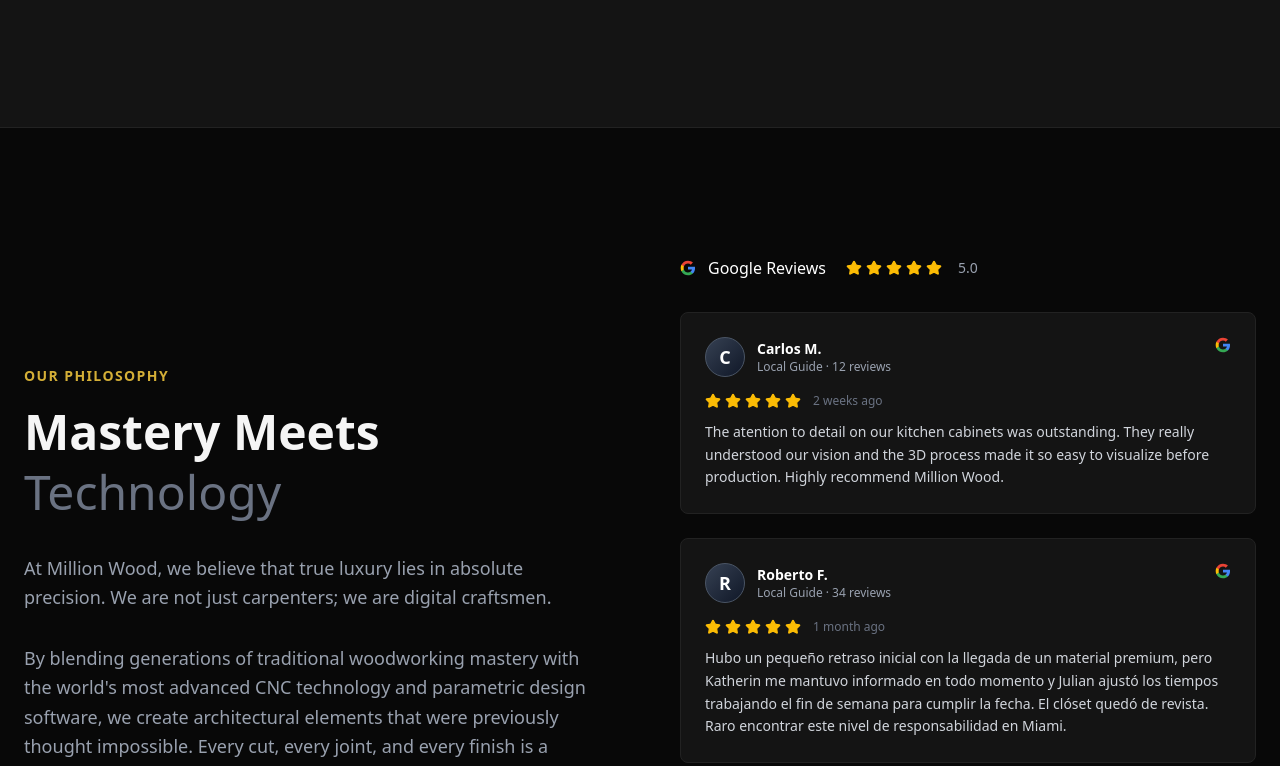
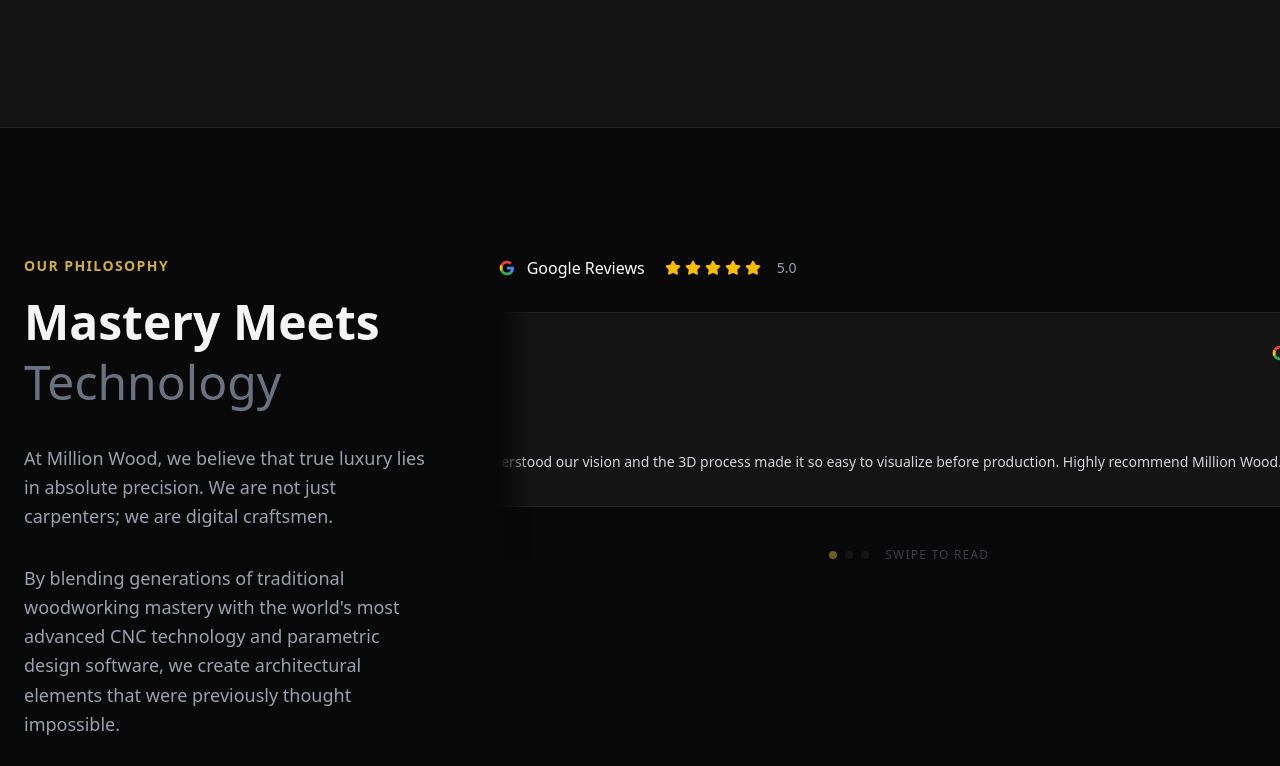
Before and after one commit to woodandstoneflorida-coder/million-wood, a Next.js app: page / in a window 1280 px wide. Shown: the part 5612-6378 px from the top of the page. Built offline with nearby package versions, Linux system fonts and the light colour scheme; no server answers.

Commit message:
feat: implementar carrusel horizontal de testimonios con rotacion automatica inteligente y soporte tactil (swipe)

```diff
--- a/src/components/Testimonials.tsx
+++ b/src/components/Testimonials.tsx
@@ -123,34 +123,34 @@ const GoogleIcon = () => (
 );
 
 export default function Testimonials() {
-  const [visibleTestimonials, setVisibleTestimonials] = useState(testimonialsPool.slice(0, 3));
-  const [startIndex, setStartIndex] = useState(0);
+  const scrollContainerRef = typeof window !== 'undefined' ? require('react').useRef<HTMLDivElement>(null) : null;
+  const [isAutoPlaying, setIsAutoPlaying] = useState(true);
 
   useEffect(() => {
-    // Rotar testimonios cada 8 segundos
+    if (!isAutoPlaying || !scrollContainerRef) return;
+
     const interval = setInterval(() => {
-      setStartIndex((prevIndex) => {
-        const nextIndex = (prevIndex + 1) % testimonialsPool.length;
-        return nextIndex;
-      });
-    }, 8000);
+      if (scrollContainerRef.current) {
+        const { scrollLeft, scrollWidth, clientWidth } = scrollContainerRef.current;
+
+        // If reached the end, go back to start
+        if (scrollLeft + clientWidth >= scrollWidth - 10) {
+          scrollContainerRef.current.scrollTo({ left: 0, behavior: 'smooth' });
+        } else {
+          // Scroll by one card width approximately
+          const cardWidth = clientWidth >= 1024 ? clientWidth / 2 : clientWidth; // Show 2 on Desktop, 1 on Mobile
+          scrollContainerRef.current.scrollBy({ left: cardWidth, behavior: 'smooth' });
+        }
+      }
+    }, 6000); // 6 seconds per slide
 
     return () => clearInterval(interval);
-  }, []);
-
-  useEffect(() => {
-    // Actualizar la lista visible cuando cambia el índice
-    const newVisible = [];
-    for (let i = 0; i < 3; i++) {
-      newVisible.push(testimonialsPool[(startIndex + i) % testimonialsPool.length]);
-    }
-    setVisibleTestimonials(newVisible);
-  }, [startIndex]);
+  }, [isAutoPlaying, scrollContainerRef]);
 
   return (
-    <section id="why-us" className="py-32 bg-matte-black border-t border-charcoal relative">
+    <section id="why-us" className="py-32 bg-matte-black border-t border-charcoal relative overflow-hidden">
       <div className="container mx-auto px-6 max-w-7xl">
-        <div className="grid grid-cols-1 lg:grid-cols-2 gap-20 items-center">
+        <div className="flex flex-col lg:flex-row gap-16 items-start">
 
           {/* Philosophy / About Block */}
           <motion.div
@@ -158,7 +158,7 @@ export default function Testimonials() {
             whileInView={{ opacity: 1, x: 0 }}
             viewport={{ once: true }}
             transition={{ duration: 0.8 }}
-            className="space-y-8"
+            className="space-y-8 lg:w-1/3 shrink-0"
           >
             <div>
               <h2 className="text-sm uppercase tracking-widest text-metallic-gold font-semibold mb-4">
@@ -174,7 +174,7 @@ export default function Testimonials() {
               At Million Wood, we believe that true luxury lies in absolute precision. We are not just carpenters; we are digital craftsmen.
             </p>
             <p className="text-gray-400 text-lg leading-relaxed font-light">
-              By blending generations of traditional woodworking mastery with the world's most advanced CNC technology and parametric design software, we create architectural elements that were previously thought impossible. Every cut, every joint, and every finish is a testament to our relentless pursuit of perfection.
+              By blending generations of traditional woodworking mastery with the world's most advanced CNC technology and parametric design software, we create architectural elements that were previously thought impossible.
             </p>
 
             <div className="pt-6 border-t border-charcoal flex items-center gap-6">
@@ -190,8 +190,8 @@ export default function Testimonials() {
             </div>
           </motion.div>
 
-          {/* Google-Style Testimonials Block */}
-          <div className="space-y-6">
+          {/* Google-Style Testimonials Carousel */}
+          <div className="lg:w-2/3 w-full">
             <div className="flex items-center gap-3 mb-8">
               <GoogleIcon />
               <span className="text-white font-medium">Google Reviews</span>
@@ -203,44 +203,65 @@ export default function Testimonials() {
               <span className="text-gray-400 text-sm ml-1">5.0</span>
             </div>
 
-            <div className="relative min-h-[500px]">
-              <AnimatePresence mode="popLayout">
-                {visibleTestimonials.map((testimonial, index) => (
-                  <motion.div
-                    key={`${testimonial.author}-${index}`}
-                    layout
-                    initial={{ opacity: 0, x: 50, scale: 0.95 }}
-                    animate={{ opacity: 1, x: 0, scale: 1 }}
-                    exit={{ opacity: 0, x: -50, scale: 0.95 }}
-                    transition={{ duration: 0.5, type: "spring", bounce: 0.3 }}
-                    className="bg-deep-charcoal border border-charcoal p-6 rounded-lg relative group hover:border-gray-600 transition-colors duration-500 mb-6"
+            <div className="relative">
+              {/* Fade edges */}
+              <div className="absolute top-0 bottom-0 left-0 w-8 bg-gradient-to-r from-matte-black to-transparent z-10 pointer-events-none hidden md:block"></div>
+              <div className="absolute top-0 bottom-0 right-0 w-8 bg-gradient-to-l from-matte-black to-transparent z-10 pointer-events-none hidden md:block"></div>
+
+              <div
+                ref={scrollContainerRef}
+                className="flex gap-6 overflow-x-auto snap-x snap-mandatory pb-8 cursor-grab active:cursor-grabbing"
+                style={{ scrollbarWidth: 'none', msOverflowStyle: 'none' }}
+                onMouseEnter={() => setIsAutoPlaying(false)}
+                onMouseLeave={() => setIsAutoPlaying(true)}
+                onTouchStart={() => setIsAutoPlaying(false)}
               >
-                    <div className="flex justify-between items-start mb-4">
-                      <div className="flex items-center gap-3">
-                        <div className="w-10 h-10 rounded-full bg-gradient-to-br from-gray-700 to-gray-900 flex items-center justify-center text-white font-semibold text-lg border border-gray-600">
+                {/* CSS to hide scrollbar for webkit */}
+                <style dangerouslySetInnerHTML={{__html: `
+                  div::-webkit-scrollbar { display: none; }
+                `}} />
+
+                {testimonialsPool.map((testimonial, index) => (
+                  <div
+                    key={index}
+                    className="min-w-[100%] md:min-w-[calc(50%-12px)] snap-center shrink-0"
+                  >
+                    <div className="bg-deep-charcoal border border-charcoal p-8 rounded-lg h-full flex flex-col hover:border-metallic-gold/50 transition-colors duration-500">
+                      <div className="flex justify-between items-start mb-6">
+                        <div className="flex items-center gap-4">
+                          <div className="w-12 h-12 rounded-full bg-gradient-to-br from-charcoal to-black flex items-center justify-center text-white font-bold text-xl border border-gray-600 shadow-inner">
                             {testimonial.author.charAt(0)}
                           </div>
                           <div>
-                          <p className="text-white font-semibold text-sm">{testimonial.author}</p>
-                          <p className="text-xs text-gray-400">{testimonial.role}</p>
+                            <p className="text-white font-semibold">{testimonial.author}</p>
+                            <p className="text-xs text-gray-400 mt-0.5">{testimonial.role}</p>
                           </div>
                         </div>
                         <GoogleIcon />
                       </div>
 
-                    <div className="flex gap-1 mb-3">
+                      <div className="flex gap-1 mb-4">
                         {[...Array(testimonial.rating)].map((_, i) => (
                           <Star key={i} className="w-4 h-4 fill-[#FBBC05] text-[#FBBC05]" />
                         ))}
-                      <span className="text-gray-500 text-xs ml-2">{testimonial.date}</span>
+                        <span className="text-gray-500 text-xs ml-2 mt-0.5">{testimonial.date}</span>
                       </div>
 
-                    <p className="text-gray-300 text-sm leading-relaxed">
-                      {testimonial.text}
+                      <p className="text-gray-300 text-sm leading-relaxed flex-grow font-light">
+                        "{testimonial.text}"
                       </p>
-                  </motion.div>
+                    </div>
+                  </div>
                 ))}
-              </AnimatePresence>
+              </div>
+
+              {/* Scroll Hint */}
+              <div className="flex justify-center items-center gap-2 mt-2 opacity-50">
+                <div className="w-2 h-2 rounded-full bg-metallic-gold"></div>
+                <div className="w-2 h-2 rounded-full bg-charcoal"></div>
+                <div className="w-2 h-2 rounded-full bg-charcoal"></div>
+                <span className="text-xs text-gray-500 uppercase tracking-widest ml-2">Swipe to read</span>
+              </div>
             </div>
           </div>
 
```
Lines whose indentation alone changed are shown as unchanged.
